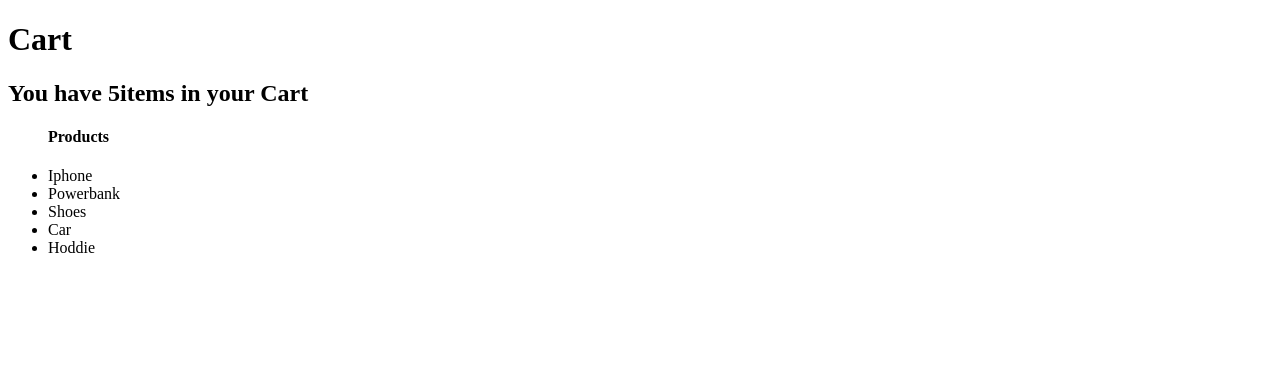
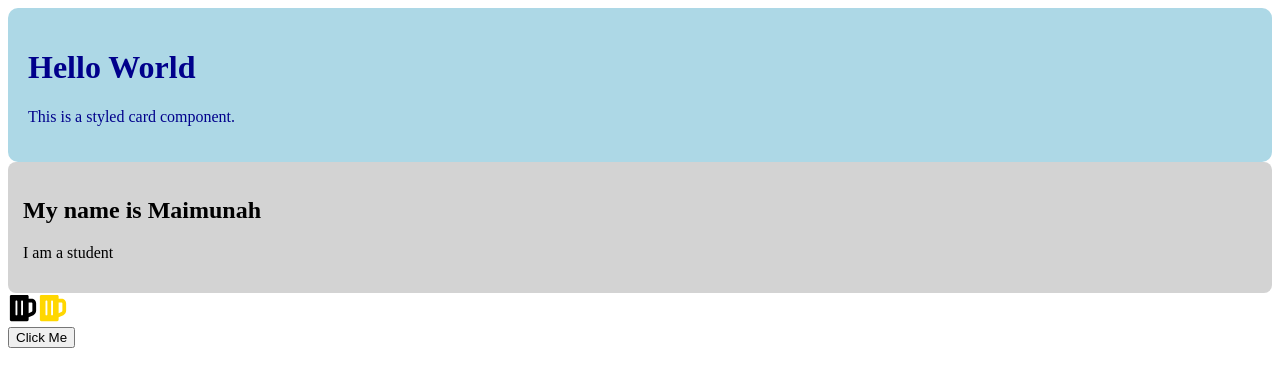
Before and after one commit to Maimu090/React-tut, a React (Vite) app in the folder react-demos/: page / in a window 1280 px wide. Shown: the top 386 px of the page. Built offline with nearby package versions, Linux system fonts and the light colour scheme.

Commit message:
new action

```diff
--- /dev/null
+++ b/package.json
@@ -0,0 +1,5 @@
+{
+  "dependencies": {
+    "react-icons": "^5.3.0"
+  }
+}
--- a/react-demos/src/App.jsx
+++ b/react-demos/src/App.jsx
@@ -1,32 +1,25 @@
 import React from "react";
-const Cart = () => {
-const items = [
-  "Iphone", "Powerbank", "Shoes", "Car", "Hoddie"
-];
+import StyleCard from "./components/StyleCard";
+import ProfileCard from "./components/ProfileCard";
+import IconsComponenet from "./components/IconsComponenet";
 
 
-
- return <div>
-  <h1>Cart </h1>
-  {items.length > 0 && <h2>You have {items.length}
-    items in your Cart</h2>}
-
-    <ul>
-      <h4>Products</h4>
-
-      {items.map(item => (
-        <li key={Math.random}>{item}</li>
-      ))}
-    </ul>
- </div>
+const Button = () => {
+  const handleClick = () => console.log(Math.round(Math.random() * 100));
+  return (
+    <button onClick={(handleClick) =>
+      console.log('Button clicked')
+    }>Click Me</button>
+  )
 }
-
 
 const App = () => {
  return (
   <div>
-<Cart/>
-
+    <StyleCard/>
+    <ProfileCard/>
+    <IconsComponenet/>
+    <Button/>
 
   </div>
  )
--- /dev/null
+++ b/react-demos/src/components/IconsComponenet.jsx
@@ -0,0 +1,13 @@
+import React from 'react'
+import {FaBeer} from 'react-icons/fa'
+
+const IconsComponenet = () => {
+  return (
+    <div>
+<FaBeer size={30}/>
+<FaBeer size={30} color='gold'/>
+    </div>
+  )
+}
+
+export default IconsComponenet
--- /dev/null
+++ b/react-demos/src/components/ProfileCard.jsx
@@ -0,0 +1,19 @@
+import React from 'react'
+
+const ProfileCard = () => {
+const styles = {
+    padding: '15px',
+        borderRadius: '8px',
+        color: 'black',
+        backgroundColor: 'lightgrey',
+}
+
+  return (
+    <div style={ styles}>
+<h2>My name is Maimunah</h2>
+<p>I am a student</p>
+    </div>
+  )
+}
+
+export default ProfileCard
--- /dev/null
+++ b/react-demos/src/components/StyleCard.jsx
@@ -0,0 +1,19 @@
+import React from 'react'
+
+const StyleCard = () => {
+
+  return (
+    <div style={{
+        backgroundColor: 'lightblue',
+        padding: '20px',
+        borderRadius: '10px',
+        color: 'darkblue',
+    }}>
+        <h1>Hello World</h1>
+        <p>This is a styled card component.</p>
+
+    </div>
+  )
+}
+
+export default StyleCard
```
Also changed, not shown: react-demos/src/components/Card.jsx (deleted, +0 -11 lines), 1 other file (tests, documents, lock files or other folders). Lines whose indentation alone changed are shown as unchanged.
